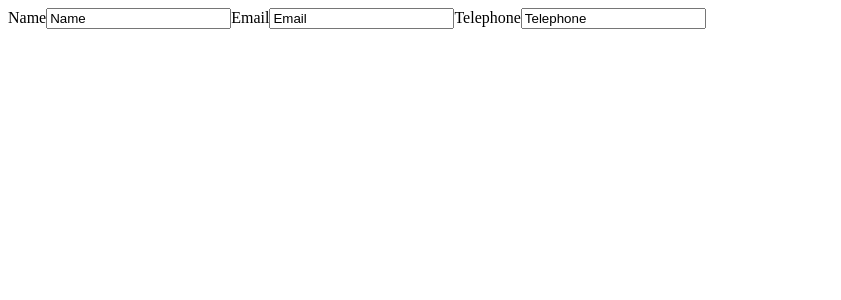
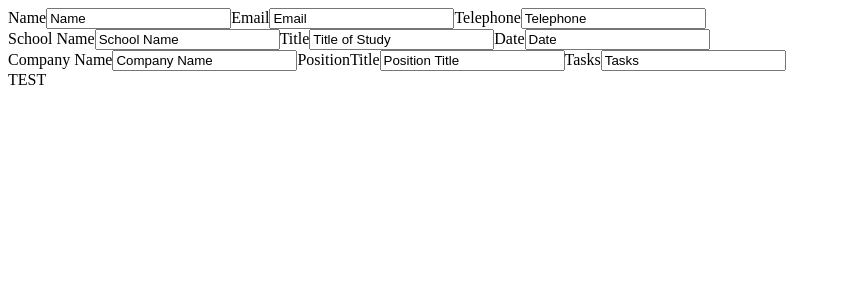
Before and after one commit to Sam-L-White/cv-project, a React (Create React App) app: page / in a window 1280 px wide. Shown: the top 300 px of the page, without its empty margins (0-841 px from the left). Built offline with nearby package versions, Linux system fonts and the light colour scheme.

Commit message:
Add all inputs

```diff
--- a/src/App.js
+++ b/src/App.js
@@ -1,5 +1,8 @@
 import React, {Component} from "react";
 import { About } from "./components/About";
+import { Education } from "./components/Education";
+import { Preview } from "./components/Preview";
+import { Work } from "./components/Work"
 
 class App extends Component {
     constructor(){
@@ -11,9 +14,11 @@ class App extends Component {
             <div className="container">
                 <div className="inputContainer">
                     <About />
+                    <Education />
+                    <Work />
                 </div>
                 <div className="previewContainer">
-
+                    <Preview />
                 </div>
             </div>
         )
--- a/src/components/Education.js
+++ b/src/components/Education.js
@@ -1 +1,86 @@
-import React, {component} from "react";
+import React, {Component} from "react";
+
+class Education extends Component{
+    constructor(props){
+        super(props);
+
+        this.state = {
+            fields: {
+                inputSchoolName: "School Name",
+                inputTitle: "Title of Study",
+                inputDate: "Date"
+            }
+        }
+    }
+
+    handleChange = (e) => {
+        switch(e.target.id){
+            case "inputSchoolName":
+                this.setState({
+                    fields: {
+                        inputSchoolName: e.target.value,
+                        inputTitle: this.state.fields.inputTitle,
+                        inputDate: this.state.fields.inputDate
+                    }
+                })
+                break;
+
+            case "inputTitle":
+                this.setState({
+                    fields: {
+                        inputSchoolName: this.state.fields.inputSchoolName,
+                        inputTitle: e.target.value,
+                        inputDate: this.state.fields.inputDate
+                    }
+                })
+                break;
+
+            case "inputDate":
+                this.setState({
+                    fields: {
+                        inputSchoolName: this.state.fields.inputSchoolName,
+                        inputTitle: this.state.fields.inputTitle,
+                        inputDate: e.target.value
+                    }
+                })
+                break;
+
+            default:
+        }
+    }
+
+    render(){
+        return(
+            <div>
+                <form>
+                    <label htmlFor="inputSchoolName">School Name</label>
+                    <input
+                        type="text"
+                        name="inputSchoolName"
+                        id="inputSchoolName"
+                        onChange={this.handleChange}
+                        value={this.state.fields.inputSchoolName}
+                    />
+                    <label htmlFor="inputTitle">Title</label>
+                    <input
+                        type="text"
+                        name="inputTitle"
+                        id="inputTitle"
+                        onChange={this.handleChange}
+                        value={this.state.fields.inputTitle}
+                    />
+                    <label htmlFor="inputDate">Date</label>
+                    <input
+                        type="text"
+                        name="inputDate"
+                        id="inputDate"
+                        onChange={this.handleChange}
+                        value={this.state.fields.inputDate}
+                    />
+                </form>
+            </div>
+        )
+    }
+}
+
+export {Education}
--- a/src/components/Preview.js
+++ b/src/components/Preview.js
@@ -1 +1,15 @@
-import React, {component} from "react";
+import React, {Component} from "react";
+
+class Preview extends Component{
+    constructor(){
+        super();
+    }
+
+    render(){
+        return(
+            <div>TEST</div>
+        )
+    }
+}
+
+export {Preview}
--- a/src/components/Work.js
+++ b/src/components/Work.js
@@ -1 +1,86 @@
-import React, {component} from "react";
+import React, {Component} from "react";
+
+class Work extends Component{
+    constructor(props){
+        super(props);
+
+        this.state = {
+            fields: {
+                inputCompany: "Company Name",
+                inputPositionTitle: "Position Title",
+                inputTasks: "Tasks"
+            }
+        }
+    }
+
+    handleChange = (e) => {
+        switch(e.target.id){
+            case "inputCompany":
+                this.setState({
+                    fields: {
+                        inputCompany: e.target.value,
+                        inputPositionTitle: this.state.fields.inputPositionTitle,
+                        inputTasks: this.state.fields.inputTasks
+                    }
+                })
+                break;
+
+            case "inputPositionTitle":
+                this.setState({
+                    fields: {
+                        inputCompany: this.state.fields.inputCompany,
+                        inputPositionTitle: e.target.value,
+                        inputTasks: this.state.fields.inputTasks
+                    }
+                })
+                break;
+
+            case "inputTasks":
+                this.setState({
+                    fields: {
+                        inputCompany: this.state.fields.inputCompany,
+                        inputPositionTitle: this.state.fields.inputPositionTitle,
+                        inputTasks: e.target.value
+                    }
+                })
+                break;
+
+            default:
+        }
+    }
+
+    render(){
+        return(
+            <div>
+                <form>
+                    <label htmlFor="inputCompany">Company Name</label>
+                    <input
+                        type="text"
+                        name="inputCompany"
+                        id="inputCompany"
+                        onChange={this.handleChange}
+                        value={this.state.fields.inputCompany}
+                    />
+                    <label htmlFor="inputPositionTitle">PositionTitle</label>
+                    <input
+                        type="text"
+                        name="inputPositionTitle"
+                        id="inputPositionTitle"
+                        onChange={this.handleChange}
+                        value={this.state.fields.inputPositionTitle}
+                    />
+                    <label htmlFor="inputTasks">Tasks</label>
+                    <input
+                        type="text"
+                        name="inputTasks"
+                        id="inputTasks"
+                        onChange={this.handleChange}
+                        value={this.state.fields.inputTasks}
+                    />
+                </form>
+            </div>
+        )
+    }
+}
+
+export {Work}
```
